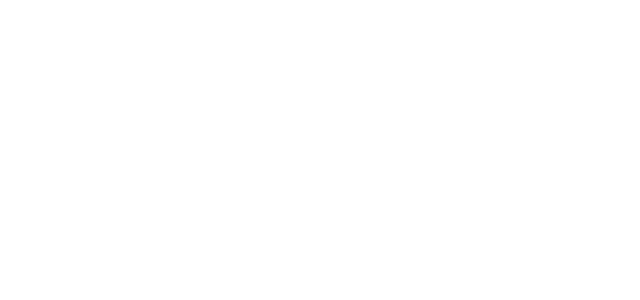
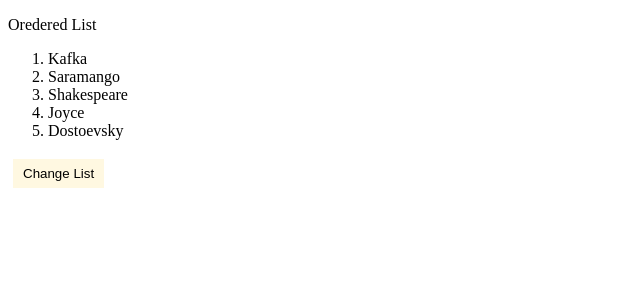
Before and after one commit to KaroHambaryan/React-conditional-rendering, a React (Create React App) app: page / in a window 1280 px wide. Shown: the top 300 px of the page, without its empty margins (0-640 px from the left). Built offline with nearby package versions, Linux system fonts and the light colour scheme.

Commit message:
Պայմանական renderingi-ի օրինակ

```diff
--- a/src/App.js
+++ b/src/App.js
@@ -1,9 +1,25 @@
+import { useState } from 'react';
+import OrderedList from './components/OrderedList';
+import UnorderedList from './components/UnorderedList';
 import './App.css';
 
 function App() {
+	const [writers, setWriters] = useState([
+		"Kafka", "Saramango", "Shakespeare", "Joyce", "Dostoevsky"
+	]);
+	const [status, setStatus] = useState(true);
 
+	const changeStatus = () => {
+		setStatus(status => !status)
+	}
 	return (
 		<div>
+			{status ? <p>Oredered List</p> : <p>Unoredered List</p>}
+			{
+				status ? <OrderedList data={writers} /> :
+					<UnorderedList data={writers} />
+			}
+			<button onClick={changeStatus}>Change List</button>
 
 		</div>
 	);
--- /dev/null
+++ b/src/components/OrderedList.js
@@ -0,0 +1,12 @@
+const OrderedList = (props) => {
+	return (
+		<ol>
+			{
+				props.data.map((elem, i) => {
+					return <li key={i}>{ elem }</li>;
+				})
+			}
+		</ol>
+	);
+};
+export default OrderedList
--- /dev/null
+++ b/src/components/UnorderedList.js
@@ -0,0 +1,12 @@
+const UnorderedList = (props) => {
+	return (
+		<ul>
+			{
+				props.data.map((elem, i) => {
+					return <li key={i}>{ elem }</li>;
+				})
+			}
+		</ul>
+	);
+};
+export default UnorderedList;
```
